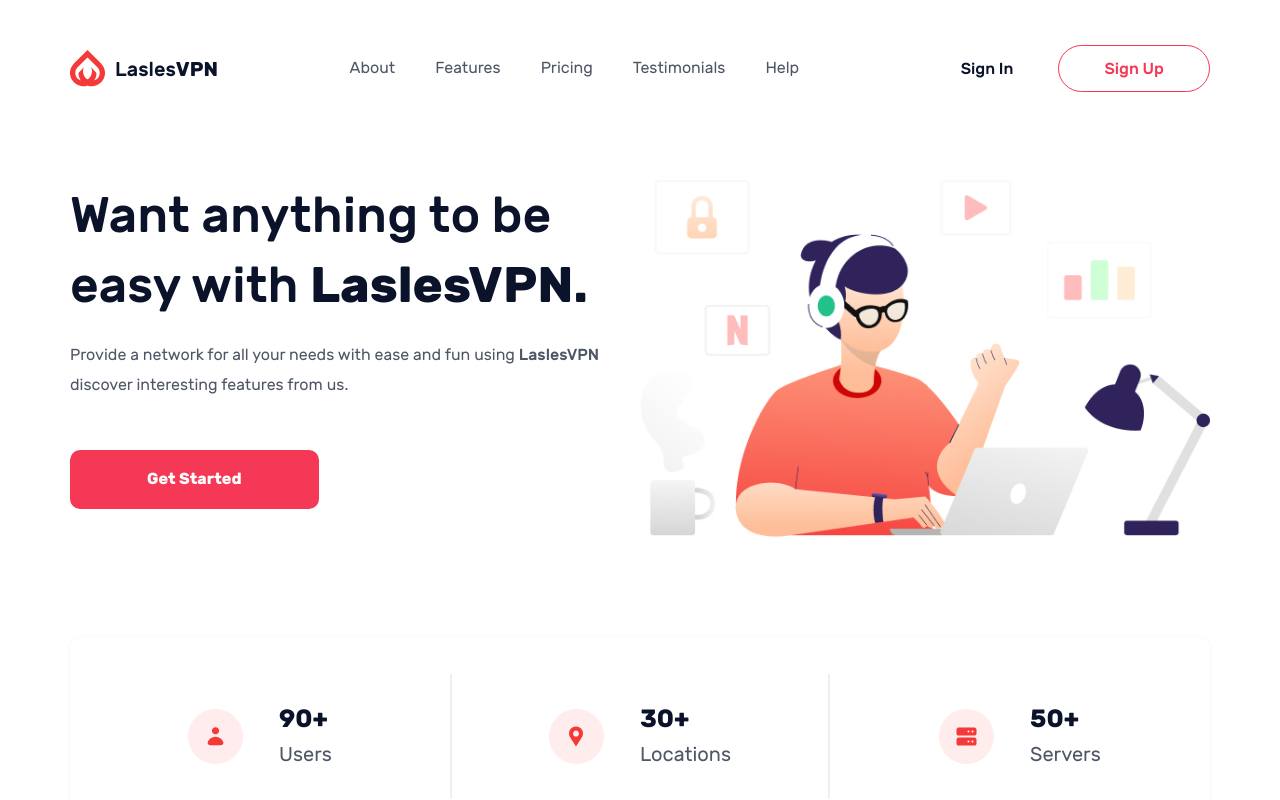
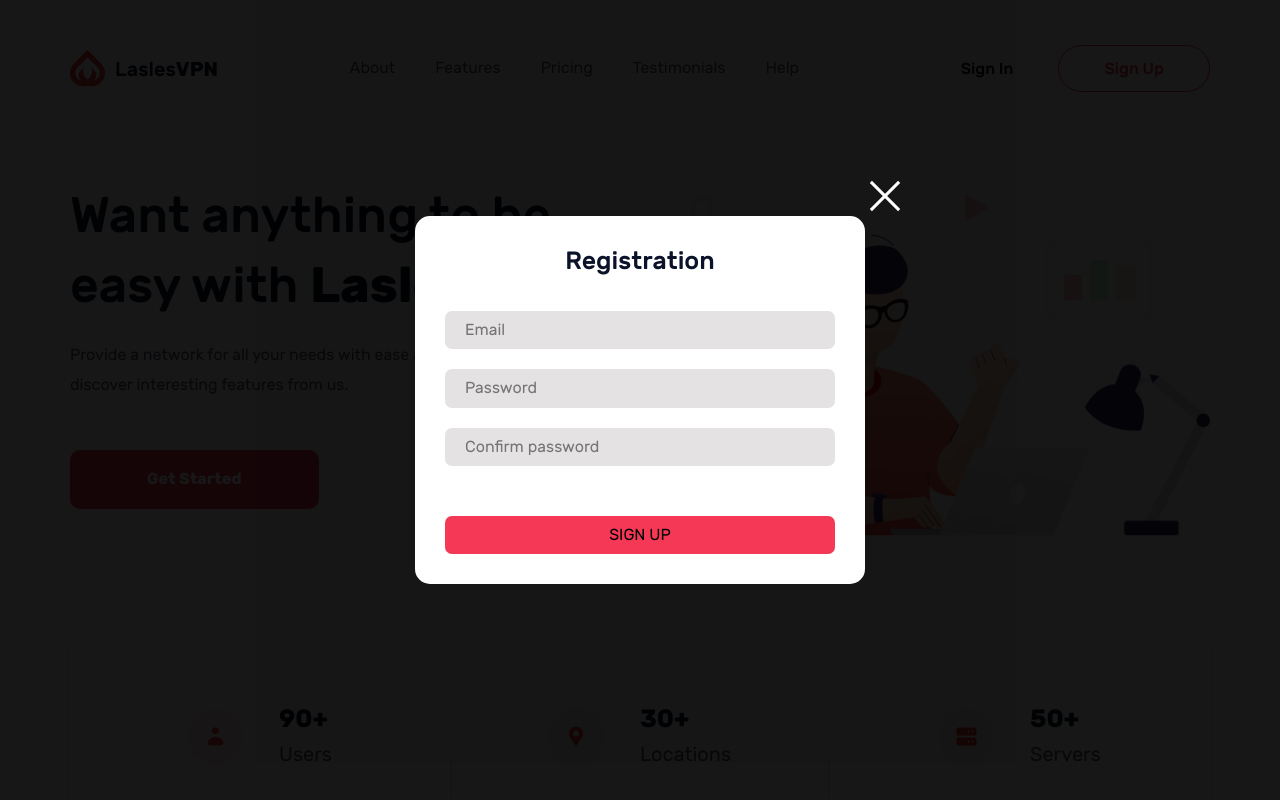
Before and after one commit to levineye13/LaslesVPN, a website built with webpack: page src/index.html in a window 1280 px wide. Shown: the top 800 px of the page. Built offline with nearby package versions, Linux system fonts and the light colour scheme; a web font is replaced by a local one.

Commit message:
feat: сверстать попапы регистрации и авторизации

```diff
--- /dev/null
+++ b/src/blocks/popup.scss
@@ -0,0 +1,123 @@
+@import './variables.scss';
+@import './mixins.scss';
+
+.popup {
+  height: 100vh;
+  width: calc(100vw - 20px * 2);
+  padding: 0 20px;
+  position: fixed;
+  left: 0;
+  top: 0;
+  display: flex;
+  flex-direction: column;
+  justify-content: center;
+  align-items: center;
+  background-color: $overlay;
+  z-index: 500;
+
+  &_opened {
+    display: flex;
+  }
+
+  &__form {
+    box-sizing: border-box;
+    max-width: 450px;
+    width: 100%;
+    display: flex;
+    flex-direction: column;
+    align-items: stretch;
+    background-color: $white-color;
+    padding: 30px;
+    border-radius: 15px;
+    position: relative;
+  }
+
+  &__close {
+    width: 40px;
+    height: 40px;
+    padding: 0;
+    border: 0;
+    outline: 0;
+    position: absolute;
+    top: 0;
+    right: 0;
+    transform: translate(40px, -40px);
+    background-color: transparent;
+    cursor: pointer;
+
+    &::before,
+    &::after {
+      content: '';
+      width: 100%;
+      height: 3px;
+      position: absolute;
+      top: 50%;
+      left: 50%;
+      background-color: $white-color;
+      transition: transform $animation-duration;
+    }
+
+    &::before {
+      transform: translate(-50%, -50%) rotate(45deg);
+    }
+
+    &::after {
+      transform: translate(-50%, -50%) rotate(-45deg);
+    }
+
+    &:hover {
+      &::before {
+        transform: translate(-50%, -50%) rotate(405deg);
+      }
+
+      &::after {
+        transform: translate(-50%, -50%) rotate(-405deg);
+      }
+    }
+  }
+
+  &__title {
+    @include font-config(25px, 500, 1.2, $dark-color);
+    margin: 0;
+    text-align: center;
+  }
+
+  &__fieldset {
+    display: flex;
+    flex-direction: column;
+    align-items: stretch;
+    margin: 35px 0 0 0;
+    padding: 0;
+    border: 0;
+  }
+
+  &__field {
+    &:not(:first-of-type) {
+      margin-top: 20px;
+    }
+  }
+
+  &__input {
+    box-sizing: border-box;
+    width: 100%;
+    padding: 0;
+    border: 0;
+    outline: 0;
+    padding: 10px 20px;
+    background-color: $input-color;
+    border-radius: 7px;
+  }
+
+  &__error {
+  }
+
+  &__submit {
+    padding: 10px 0;
+    border: 0;
+    cursor: pointer;
+    background-color: $red-color;
+    margin-top: 50px;
+    border-radius: 7px;
+    text-transform: uppercase;
+  }
+}
--- a/src/blocks/variables.scss
+++ b/src/blocks/variables.scss
@@ -4,3 +4,5 @@
 $white-color: #fff;
 $animation-duration: 0.3s;
 $opacity: 0.7;
+$overlay: rgba(#000, $opacity);
+$input-color: rgb(228, 226, 226);
--- a/src/index.html
+++ b/src/index.html
@@ -439,5 +439,67 @@
         </ul>
       </div>
     </footer>
+    <section class="popup popup_type_login">
+      <form action="#" class="popup__form" name="loginForm" novalidate>
+        <h2 class="popup__title">Login</h2>
+        <fieldset class="popup__fieldset">
+          <label class="popup__field">
+            <input
+              type="email"
+              class="popup__input"
+              name="name"
+              placeholder="Email"
+            />
+            <span class="popup__error"></span>
+          </label>
+          <label class="popup__field">
+            <input
+              type="password"
+              class="popup__input"
+              name="password"
+              placeholder="Password"
+            />
+            <span class="popup__error"></span>
+          </label>
+          <button class="popup__submit" type="submit">Sign in</button>
+        </fieldset>
+      </form>
+    </section>
+    <section class="popup popup_type_register">
+      <form action="#" class="popup__form" name="registerForm" novalidate>
+        <button class="popup__close" type="button"></button>
+        <h2 class="popup__title">Registration</h2>
+        <fieldset class="popup__fieldset">
+          <label class="popup__field">
+            <input
+              type="email"
+              class="popup__input"
+              name="name"
+              placeholder="Email"
+            />
+            <span class="popup__error"></span>
+          </label>
+          <label class="popup__field">
+            <input
+              type="password"
+              class="popup__input"
+              name="password"
+              placeholder="Password"
+            />
+            <span class="popup__error"></span>
+          </label>
+          <label class="popup__field">
+            <input
+              type="password"
+              class="popup__input"
+              name="confirm"
+              placeholder="Confirm password"
+            />
+            <span class="popup__error"></span>
+          </label>
+          <button class="popup__submit" type="submit">Sign up</button>
+        </fieldset>
+      </form>
+    </section>
   </body>
 </html>
--- a/src/index.scss
+++ b/src/index.scss
@@ -15,3 +15,4 @@
 @import './blocks/network.scss';
 @import './blocks/resources.scss';
 @import './blocks/footer.scss';
+@import './blocks/popup.scss';
```
Also changed, not shown: 1 other file.
